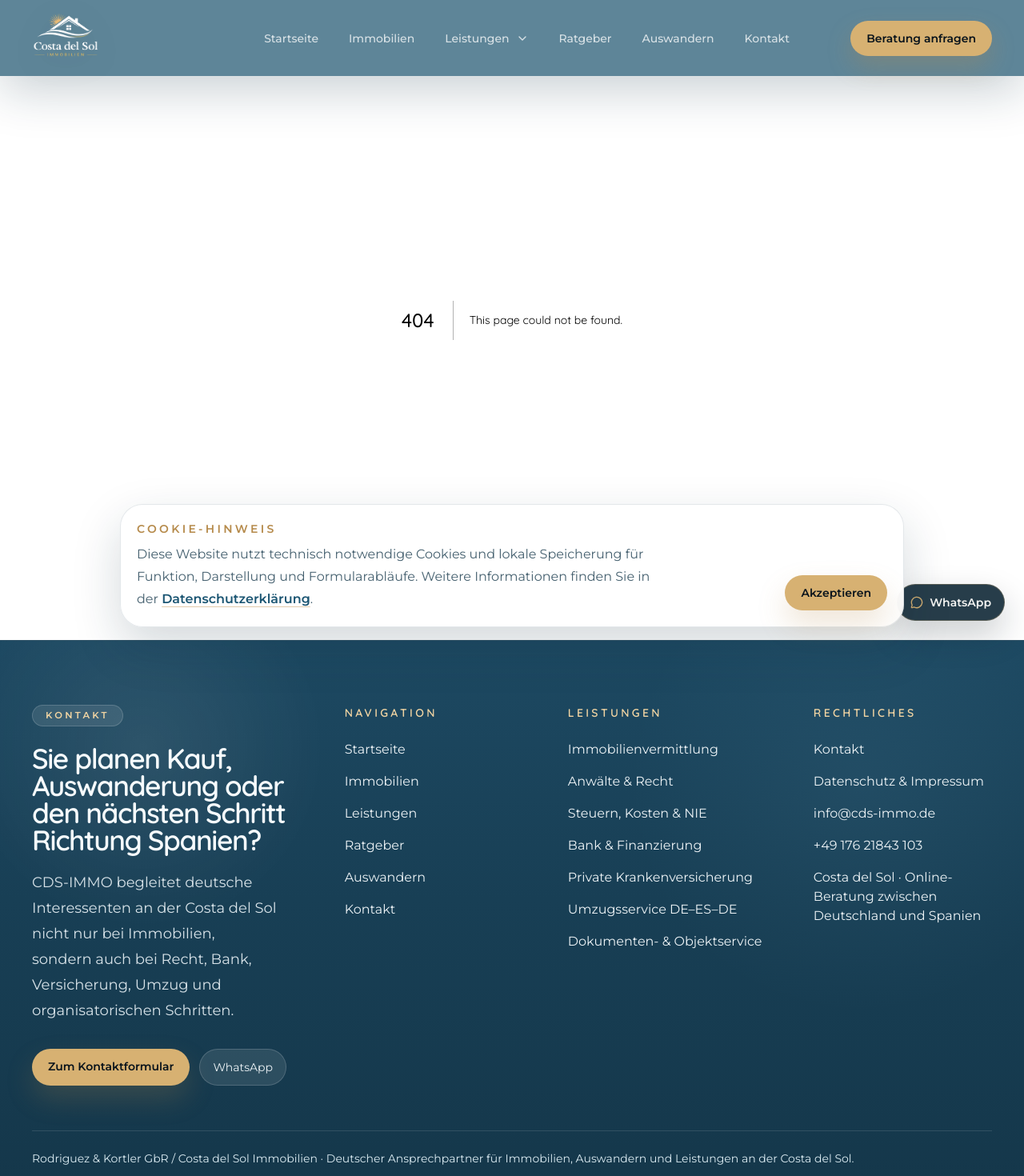
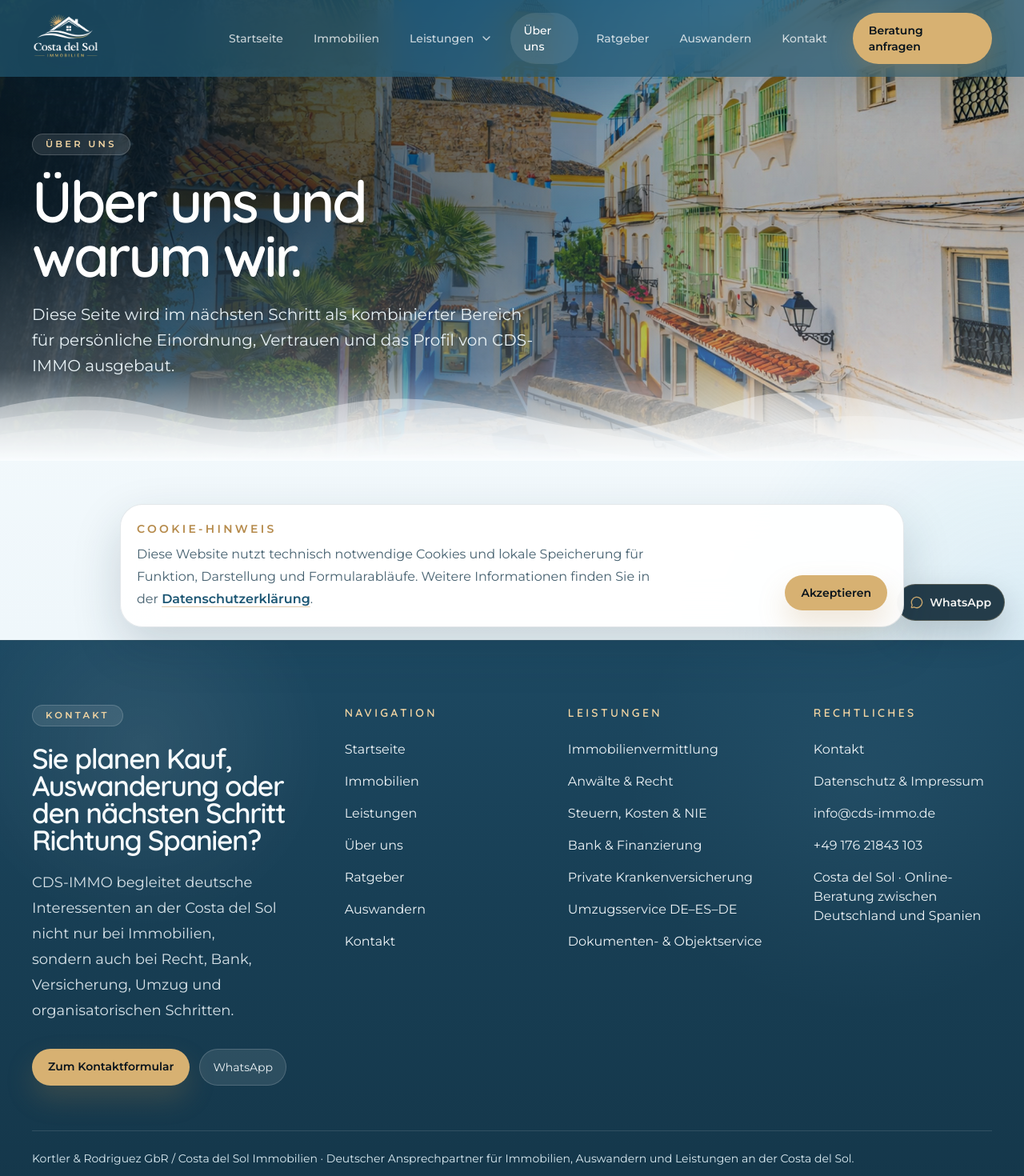
Before and after one commit to reidevaliaj/cds-immo, a Next.js app: page /ueber-uns in a window 1280 px wide. Before the commit this address had no page. Shown: the top 1470 px of the page at 80% size. Built offline with nearby package versions, Linux system fonts and the light colour scheme.

Commit message:
Add about route shell and clean brand wording

```diff
--- /dev/null
+++ b/src/app/ueber-uns/page.tsx
@@ -0,0 +1,55 @@
+import andalusianCityImage from "@/assets/andalusian-city.jpg";
+import { Reveal } from "@/components/reveal";
+import { WaveDivider } from "@/components/wave-divider";
+import Image from "next/image";
+
+export default function AboutPage() {
+  return (
+    <main className="overflow-hidden">
+      <section className="relative isolate min-h-[72svh] overflow-hidden bg-[#eff7fb] text-[#14384e]">
+        <Image
+          src={andalusianCityImage}
+          alt="Andalusische Stadtszene für die Seite Über uns"
+          fill
+          priority
+          className="object-cover object-center"
+        />
+        <div className="absolute inset-0 bg-[linear-gradient(90deg,rgba(10,26,37,0.84)_0%,rgba(10,26,37,0.74)_24%,rgba(10,26,37,0.48)_48%,rgba(10,26,37,0.16)_74%,rgba(10,26,37,0.04)_100%)]" />
+        <div className="absolute inset-0 bg-[linear-gradient(180deg,rgba(14,42,57,0.06)_0%,rgba(14,42,57,0.14)_44%,rgba(239,247,251,0.22)_80%,#eff7fb_100%)]" />
+
+        <div className="relative z-10 mx-auto flex min-h-[72svh] w-full max-w-[1280px] items-center px-6 pb-20 pt-34 lg:px-10 lg:pb-24 lg:pt-40">
+          <div className="max-w-3xl">
+            <Reveal>
+              <span className="inline-flex rounded-full border border-white/18 bg-white/10 px-4 py-1 text-[0.72rem] font-semibold uppercase tracking-[0.28em] text-[#f2d5a3] backdrop-blur-sm">
+                Über uns
+              </span>
+            </Reveal>
+
+            <Reveal delay={0.05}>
+              <h1 className="mt-6 text-[3rem] leading-[0.94] font-semibold tracking-[-0.045em] text-balance text-white sm:text-[3.55rem] lg:text-[4.5rem]">
+                Über uns und warum wir.
+              </h1>
+            </Reveal>
+
+            <Reveal delay={0.1} className="max-w-2xl">
+              <p className="mt-6 text-base leading-8 text-[#e7f1f5] sm:text-xl">
+                Diese Seite wird im nächsten Schritt als kombinierter Bereich
+                für persönliche Einordnung, Vertrauen und das Profil von
+                CDS-IMMO ausgebaut.
+              </p>
+            </Reveal>
+          </div>
+        </div>
+
+        <div className="absolute inset-x-0 bottom-0">
+          <WaveDivider
+            fill="rgba(255,255,255,0.18)"
+            midFill="rgba(255,255,255,0.26)"
+            topFill="rgba(255,255,255,0.38)"
+            className="h-28 md:h-32"
+          />
+        </div>
+      </section>
+    </main>
+  );
+}
--- a/src/data/legal-content.ts
+++ b/src/data/legal-content.ts
@@ -10,7 +10,7 @@ export const privacySections = [
     id: "verantwortlicher",
     title: "2. Verantwortlicher",
     paragraphs: [
-      "Rodriguez & Kortler GbR / Costa del Sol Immobilien",
+      "Kortler & Rodriguez GbR / Costa del Sol Immobilien",
       "Potthöferei 19, 44388 Dortmund, Deutschland",
       "E-Mail: info@cds-immo.de",
       "Telefon: +49 176 21843 103",
@@ -99,7 +99,7 @@ export const imprintSections = [
     id: "angaben",
     title: "Angaben gemäß § 5 TMG",
     paragraphs: [
-      "Rodriguez & Kortler GbR / Costa del Sol Immobilien",
+      "Kortler & Rodriguez GbR / Costa del Sol Immobilien",
       "Potthöferei 19, 44388 Dortmund, Deutschland",
       "Telefon: +49 176 21843 103",
       "E-Mail: info@cds-immo.de",
--- a/src/data/service-content.ts
+++ b/src/data/service-content.ts
@@ -363,7 +363,7 @@ const bankContent: ServicePageContent = {
   processItems: [
     {
       title: "Situation und Wunsch klären",
-      text: "Wir besprechen, ob es um Kontoeröffnung, Hypothek, Finanzierung aus Deutschland oder eine Kombination mehrerer Schritte geht.",
+      text: "Wir besprechen, ob es um Kontoeröffnung, Hypothek, Finanzierung in Spanien oder eine Kombination mehrerer Schritte geht.",
     },
     {
       title: "Passenden Kontakt herstellen",
@@ -381,7 +381,7 @@ const bankContent: ServicePageContent = {
   ctaTitle:
     "Wenn Konto oder Finanzierung der nächste Schritt ist, stellen wir gern den direkten deutschsprachigen Kontakt in Málaga her.",
   ctaText:
-    "Über das Kontaktformular können Sie kurz angeben, ob es um Konto, Hypothek, Finanzierung aus Deutschland oder eine erste Orientierung geht. Danach lässt sich der Ablauf deutlich schneller sortieren.",
+    "Über das Kontaktformular können Sie kurz angeben, ob es um Konto, Hypothek, Finanzierung in Spanien oder eine erste Orientierung geht. Danach lässt sich der Ablauf deutlich schneller sortieren.",
 };
 
 const krankenversicherungContent: ServicePageContent = {
--- a/src/data/site-content.ts
+++ b/src/data/site-content.ts
@@ -39,7 +39,7 @@ export const siteSettings = {
   whatsapp: "https://wa.me/4917621843103",
   instagram: "https://www.instagram.com/",
   facebook: "https://www.facebook.com/",
-  companyName: "Rodriguez & Kortler GbR / Costa del Sol Immobilien",
+  companyName: "Kortler & Rodriguez GbR / Costa del Sol Immobilien",
   responsible: "Veronica Rodriguez und Edwin Kortler",
   addressLines: ["Potthöferei 19", "44388 Dortmund", "Deutschland"],
 };
@@ -146,6 +146,7 @@ export const navigation: NavItem[] = [
       href: getServiceHref(page.slug),
     })),
   },
+  { label: "Über uns", href: "/ueber-uns" },
   { label: "Ratgeber", href: "/ratgeber" },
   { label: "Auswandern", href: "/auswandern" },
   { label: "Kontakt", href: "/kontakt" },
```
